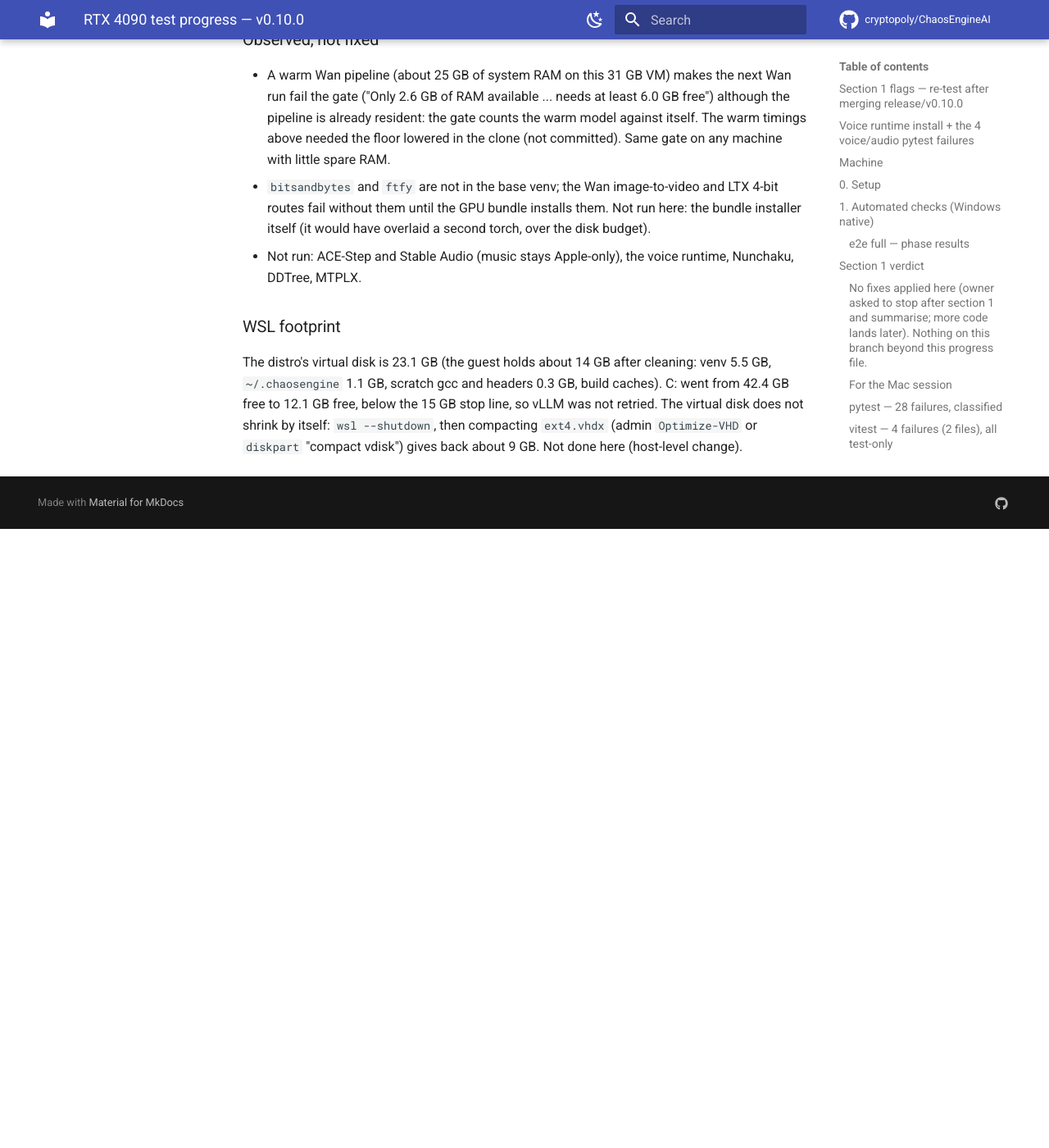
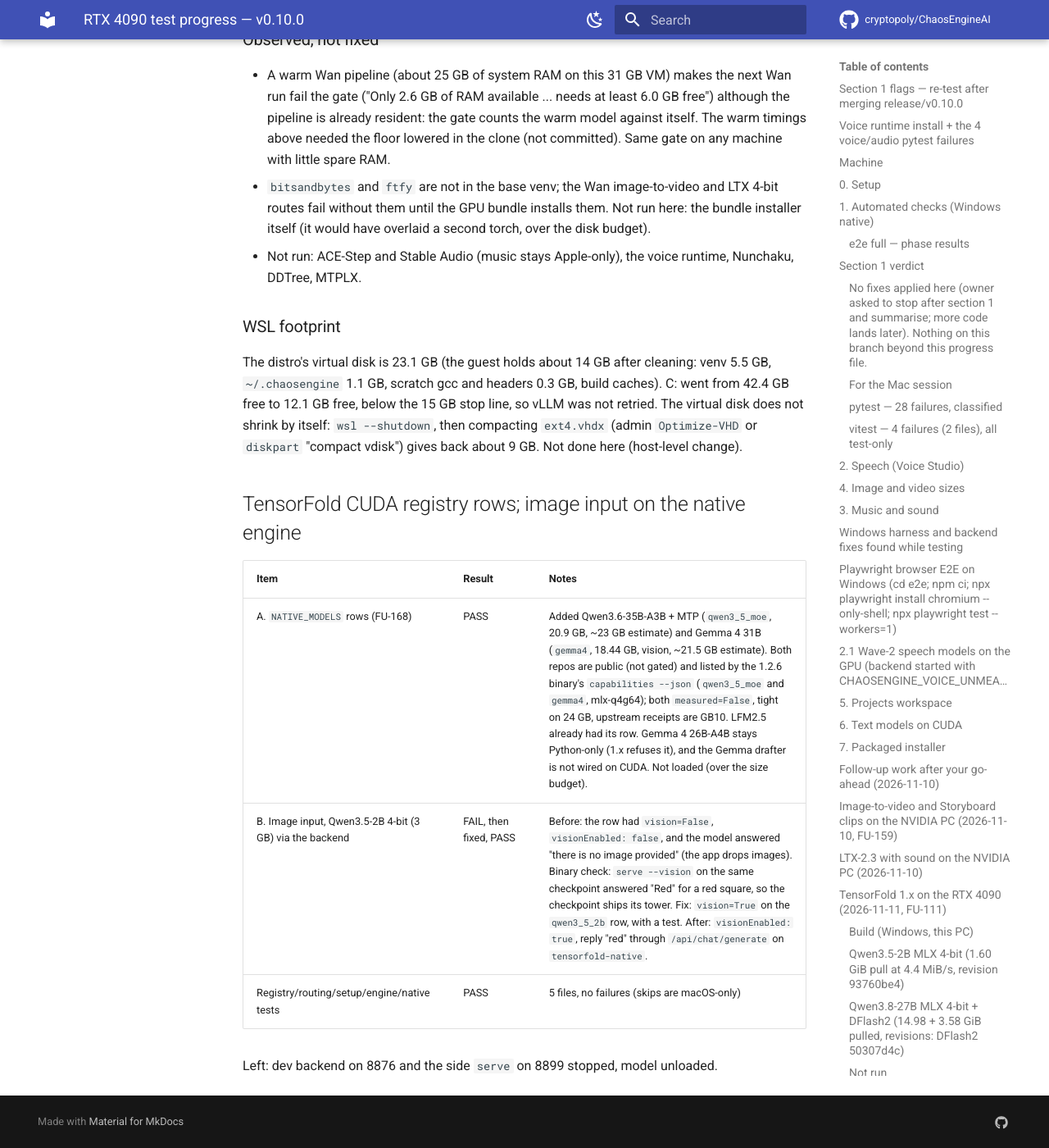
Before and after one commit to cryptopoly/ChaosEngineAI, an MkDocs documentation site: the page built from docs/progress/rtx4090-progress.md, in a window 1280 px wide and 1400 px high, scrolled down 68129 px. Shown: the whole window at 82% size. Built offline with MkDocs 1.6.1 and Material for MkDocs 9.7.7, drawn with Linux system fonts in a browser that asks for light colours; comment, search, counter and statistics services are not loaded; before the commit the page ends 68774 px from its top, so only the background shows below that.

Commit message:
fix(tensorfold): Qwen3.5-2B native row reads images (checked on the 4090); progress notes

```diff
--- a/docs/progress/rtx4090-progress.md
+++ b/docs/progress/rtx4090-progress.md
@@ -1021,3 +1021,13 @@
 ### WSL footprint
 
 The distro's virtual disk is 23.1 GB (the guest holds about 14 GB after cleaning: venv 5.5 GB, `~/.chaosengine` 1.1 GB, scratch gcc and headers 0.3 GB, build caches). C: went from 42.4 GB free to 12.1 GB free, below the 15 GB stop line, so vLLM was not retried. The virtual disk does not shrink by itself: `wsl --shutdown`, then compacting `ext4.vhdx` (admin `Optimize-VHD` or `diskpart` "compact vdisk") gives back about 9 GB. Not done here (host-level change).
+
+## TensorFold CUDA registry rows; image input on the native engine
+
+| Item | Result | Notes |
+|---|---|---|
+| A. `NATIVE_MODELS` rows (FU-168) | PASS | Added Qwen3.6-35B-A3B + MTP (`qwen3_5_moe`, 20.9 GB, ~23 GB estimate) and Gemma 4 31B (`gemma4`, 18.44 GB, vision, ~21.5 GB estimate). Both repos are public (not gated) and listed by the 1.2.6 binary's `capabilities --json` (`qwen3_5_moe` and `gemma4`, mlx-q4g64); both `measured=False`, tight on 24 GB, upstream receipts are GB10. LFM2.5 already had its row. Gemma 4 26B-A4B stays Python-only (1.x refuses it), and the Gemma drafter is not wired on CUDA. Not loaded (over the size budget). |
+| B. Image input, Qwen3.5-2B 4-bit (3 GB) via the backend | FAIL, then fixed, PASS | Before: the row had `vision=False`, `visionEnabled: false`, and the model answered "there is no image provided" (the app drops images). Binary check: `serve --vision` on the same checkpoint answered "Red" for a red square, so the checkpoint ships its tower. Fix: `vision=True` on the `qwen3_5_2b` row, with a test. After: `visionEnabled: true`, reply "red" through `/api/chat/generate` on `tensorfold-native`. |
+| Registry/routing/setup/engine/native tests | PASS | 5 files, no failures (skips are macOS-only) |
+
+Left: dev backend on 8876 and the side `serve` on 8899 stopped, model unloaded.
```
Also changed, not shown: 3 other files.
